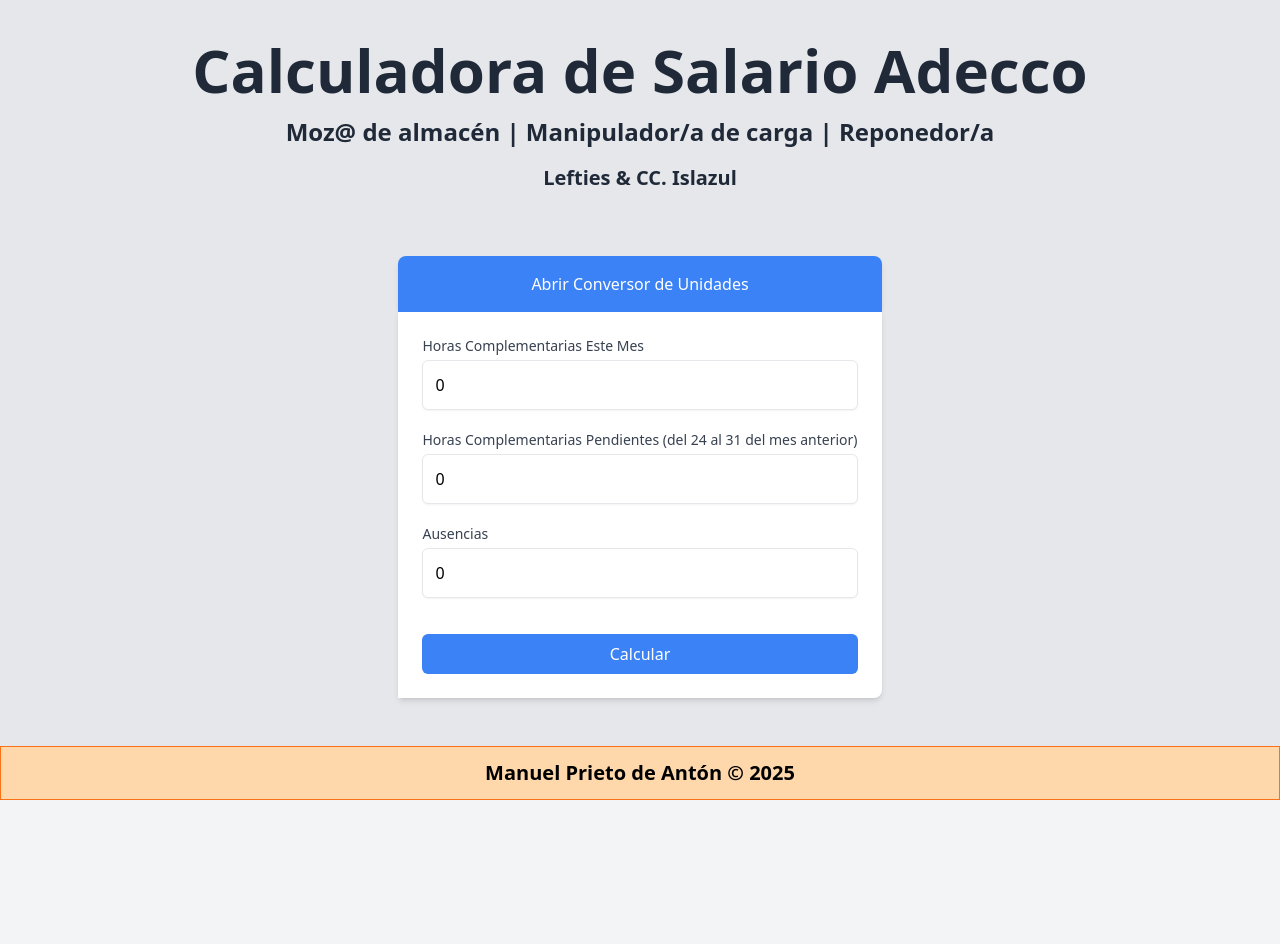
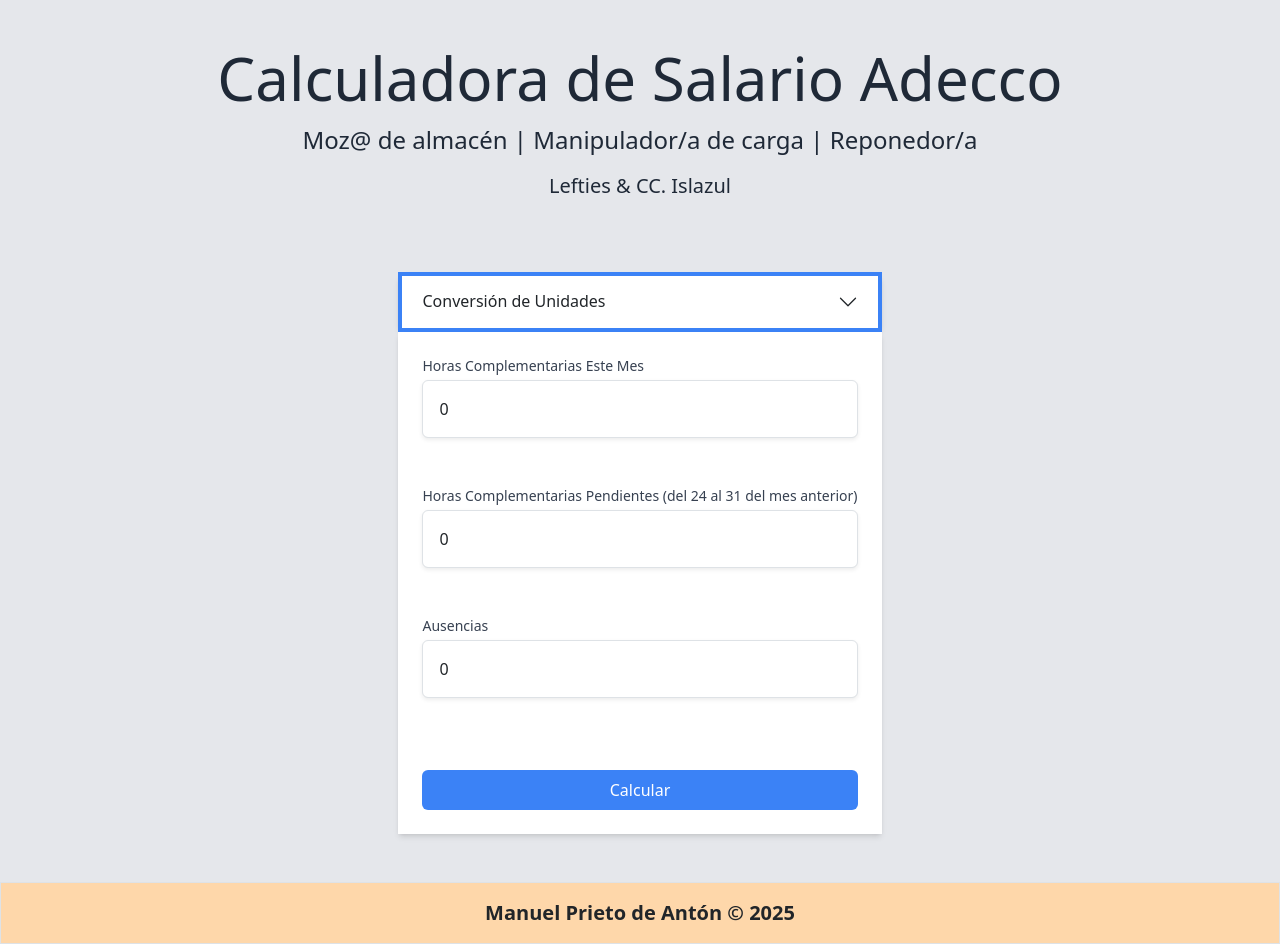
Before and after one commit to manurubik/salario-adecco, a React (Vite) app: page / in a window 1280 px wide. Before the commit the page ends 800 px from the top, so only its background shows below. Built offline with nearby package versions, Linux system fonts and the light colour scheme.

Commit message:
Minor changes

```diff
--- a/package.json
+++ b/package.json
@@ -13,7 +13,9 @@
   "dependencies": {
     "bootstrap": "^5.3.3",
     "react": "^18.3.1",
-    "react-dom": "^18.3.1"
+    "react-bootstrap": "^2.10.7",
+    "react-dom": "^18.3.1",
+    "react-icons": "^5.4.0"
   },
   "devDependencies": {
     "@eslint/js": "^9.17.0",
--- a/src/App.tsx
+++ b/src/App.tsx
@@ -5,7 +5,7 @@
   calculateGrossSalary,
   calculateDeductions,
   calculateNetSalary,
-} from './utils'; // Importas las constantes y funciones necesarias
+} from './utils';
 import UnitConverter from './components/UnitConverter';
 
 const App = () => {
--- a/src/components/InputField.tsx
+++ b/src/components/InputField.tsx
@@ -14,6 +14,7 @@
   onChange,
   min = 0,
   step = 0.01,
+  required = true,
   ariaRequired = false,
 }: InputFieldProps) => {
   return (
@@ -28,7 +29,7 @@
         min={min}
         step={step}
         lang="en"
-        required
+        required={required}
         aria-required={ariaRequired ? 'true' : 'false'}
         className="w-full p-3 border rounded-md shadow-sm focus:ring-2 focus:ring-blue-500 form-control"
       />
--- a/src/components/SalaryBreakdown.tsx
+++ b/src/components/SalaryBreakdown.tsx
@@ -48,7 +48,7 @@
         </li>
       </ul>
       <div className="mt-4 p-4 bg-green-300 rounded-md">
-        <h2 className="text-lg font-semibold">
+        <h2 className="text-lg font-semibold mb-0">
           Salario Neto: <strong>~{netSalary.toFixed(2)}€</strong>
         </h2>
       </div>
--- a/src/components/SalaryInput.tsx
+++ b/src/components/SalaryInput.tsx
@@ -28,7 +28,7 @@
     calculateSalary();
   };
   return (
-    <div className="flex flex-col gap-5 bg-white p-6 max-md:rounded-b-lg  md:rounded-br-lg shadow-md w-full">
+    <div className="flex flex-col gap-5 bg-white p-6 max-md:rounded-b-lg shadow-md w-full">
       <InputField
         label="Horas Complementarias Este Mes"
         value={currentMonthHours}
--- a/src/components/UnitConverter.tsx
+++ b/src/components/UnitConverter.tsx
@@ -1,18 +1,19 @@
 import { useState } from 'react';
-import InputField from './InputField'; // Asegúrate de importar InputField
+import InputField from './InputField';
+import { Accordion } from 'react-bootstrap';
 
 const UnitConverter = () => {
-  const [isOpen, setIsOpen] = useState(false);
   const [hours, setHours] = useState<number>(0);
   const [minutes, setMinutes] = useState<number>(0);
   const [decimalHours, setDecimalHours] = useState<number | null>(null);
   const [errorMessage, setErrorMessage] = useState<string>('');
 
-  const toggleDropdown = () => {
-    setIsOpen(!isOpen);
-  };
+  const convertToDecimal = () => {
+    if (isNaN(hours) || isNaN(minutes)) {
+      setErrorMessage('El campo no puede quedar vacío (usa 0 si no aplica)');
+      return;
+    }
 
-  const convertToDecimal = () => {
     if (hours < 0 || minutes < 0) {
       setErrorMessage('Por favor, ingrese valores positivos.');
       return;
@@ -24,23 +25,18 @@
     }
 
     setErrorMessage('');
-
     const result = hours + minutes / 60;
     setDecimalHours(parseFloat(result.toFixed(3)));
   };
 
   return (
     <div className="bg-gray-100 rounded-lg shadow-md">
-      <button
-        onClick={toggleDropdown}
-        className="w-full p-4 bg-blue-500 text-white rounded-t-lg hover:bg-blue-600 transition text-center"
-      >
-        {isOpen
-          ? 'Cerrar Conversor de Unidades'
-          : 'Abrir Conversor de Unidades'}
-      </button>
-      {isOpen && (
-        <div className="p-6 bg-gray-100">
+      <Accordion flush>
+        <Accordion.Item eventKey="0">
+          <Accordion.Header className="bg-blue-500 text-white p-1 hover:bg-blue-600 transition">
+            Conversión de Unidades
+          </Accordion.Header>
+          <Accordion.Body className="p-6 bg-gray-100">
             <h2 className="text-xl font-semibold text-center mb-2">
               Introduzca el tiempo a calcular:
             </h2>
@@ -77,20 +73,21 @@
 
               {errorMessage && (
                 <div className="bg-red-100 p-2 rounded-md text-center text-red-700">
-                <p>{errorMessage}</p>
+                  <p className="font-semibold mb-0">{errorMessage}</p>
                 </div>
               )}
 
               {decimalHours !== null && !errorMessage && (
                 <div className="bg-yellow-100 p-2 rounded-md text-center">
-                <p className="text-lg font-semibold">
+                  <p className="text-lg font-semibold mb-0">
                     Resultado: {decimalHours} horas
                   </p>
                 </div>
               )}
             </div>
-        </div>
-      )}
+          </Accordion.Body>
+        </Accordion.Item>
+      </Accordion>
     </div>
   );
 };
--- a/src/main.tsx
+++ b/src/main.tsx
@@ -1,6 +1,7 @@
 import { StrictMode } from 'react';
 import { createRoot } from 'react-dom/client';
 import './index.css';
+import 'bootstrap/dist/css/bootstrap.min.css';
 import App from './App.tsx';
 
 createRoot(document.getElementById('root')!).render(
```
Also changed, not shown: 2 other files (tests, documents, lock files or other folders). Lines whose indentation alone changed are shown as unchanged.
